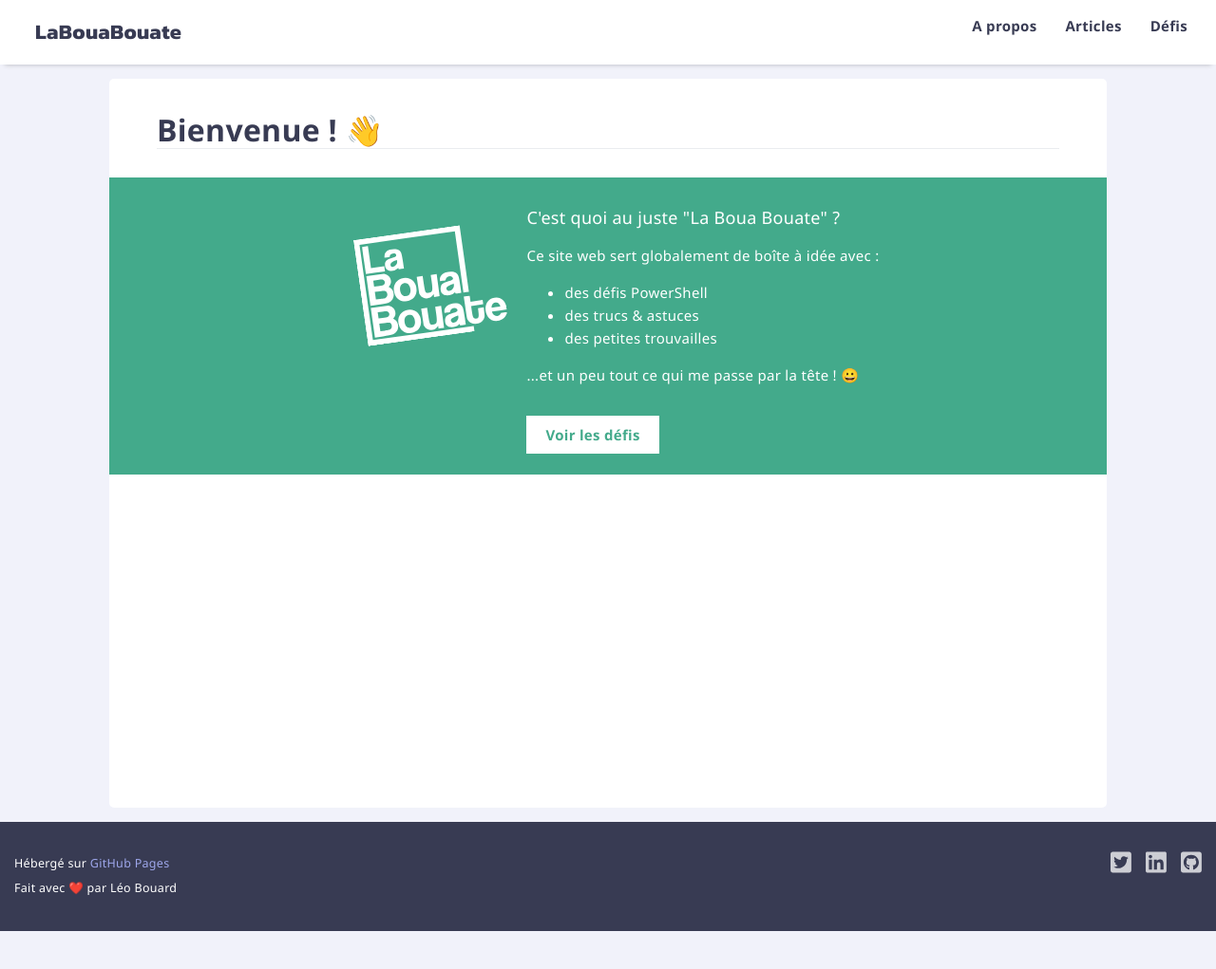
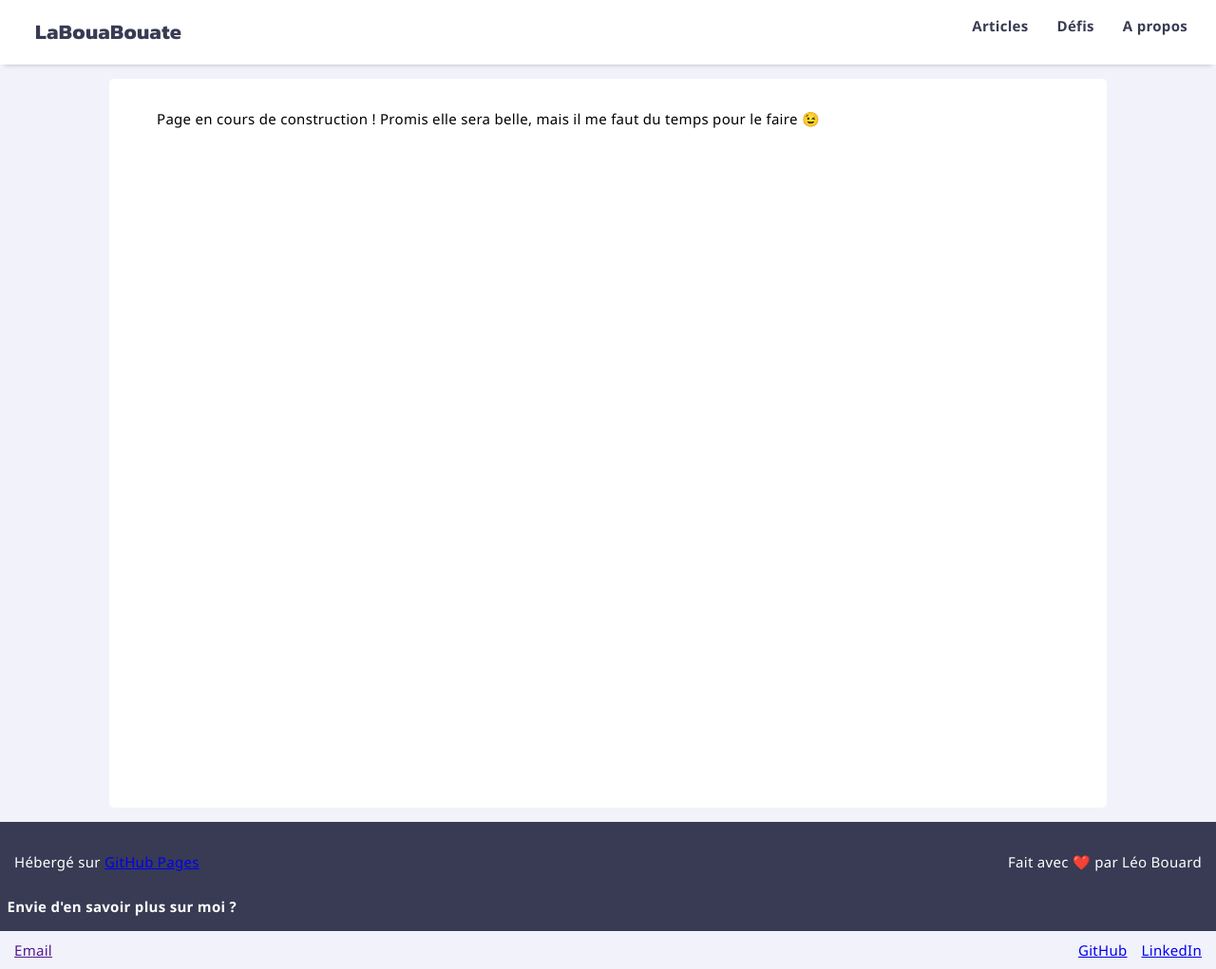
Before and after one commit to leobouard/leobouard.github.io, a Jekyll site: the page built from index.md, in a window 1280 px wide. Shown: the whole page at 95% size. Built offline with Jekyll 4.4.1, drawn with Linux system fonts in a browser that asks for light colours; our own code applies the rules of GitHub Pages for plain Markdown files; before the commit the page ends 981 px from its top, so only the background shows below that.

Commit message:
Simplification et correction du CSS + footer

```diff
--- a/_layouts/default.html
+++ b/_layouts/default.html
@@ -23,9 +23,9 @@
       <!-- Horizontal navbar -->
       <nav>
         <a href="{{ "/" | absolute_url }}" style="font-family: 'Kanit', sans-serif; font-weight: 700; font-size: 22px;">LaBouaBouate</a>
+        <a href="/about">A propos</a>
         <a href="/challenges">Défis</a>
         <a href="/howto">Articles</a>
-        <a href="/about">A propos</a>
       </nav>
     </header>
 
@@ -35,33 +35,15 @@
 
     <footer>
       <ul>
-        <li>
-          <small>Hébergé sur <a href="https://pages.github.com/" target="_blank">GitHub Pages</a><br>Fait avec ❤️ par Léo Bouard</small></li>
-        <li>
-          <a href="{{ site.github.owner_url }}" target="_blank" class="github">
-            <svg xmlns="http://www.w3.org/2000/svg" viewBox="0 0 448 512">
-              <path d="M400 32H48C21.5 32 0 53.5 0 80v352c0 26.5 21.5 48 48 48h352c26.5 0 48-21.5 48-48V80c0-26.5-21.5-48-48-48zM277.3 415.7c-8.4 1.5-11.5-3.7-11.5-8 0-5.4.2-33 .2-55.3 0-15.6-5.2-25.5-11.3-30.7 37-4.1 76-9.2 76-73.1 0-18.2-6.5-27.3-17.1-39 1.7-4.3 7.4-22-1.7-45-13.9-4.3-45.7 17.9-45.7 17.9-13.2-3.7-27.5-5.6-41.6-5.6-14.1 0-28.4 1.9-41.6 5.6 0 0-31.8-22.2-45.7-17.9-9.1 22.9-3.5 40.6-1.7 45-10.6 11.7-15.6 20.8-15.6 39 0 63.6 37.3 69 74.3 73.1-4.8 4.3-9.1 11.7-10.6 22.3-9.5 4.3-33.8 11.7-48.3-13.9-9.1-15.8-25.5-17.1-25.5-17.1-16.2-.2-1.1 10.2-1.1 10.2 10.8 5 18.4 24.2 18.4 24.2 9.7 29.7 56.1 19.7 56.1 19.7 0 13.9.2 36.5.2 40.6 0 4.3-3 9.5-11.5 8-66-22.1-112.2-84.9-112.2-158.3 0-91.8 70.2-161.5 162-161.5S388 165.6 388 257.4c.1 73.4-44.7 136.3-110.7 158.3zm-98.1-61.1c-1.9.4-3.7-.4-3.9-1.7-.2-1.5 1.1-2.8 3-3.2 1.9-.2 3.7.6 3.9 1.9.3 1.3-1 2.6-3 3zm-9.5-.9c0 1.3-1.5 2.4-3.5 2.4-2.2.2-3.7-.9-3.7-2.4 0-1.3 1.5-2.4 3.5-2.4 1.9-.2 3.7.9 3.7 2.4zm-13.7-1.1c-.4 1.3-2.4 1.9-4.1 1.3-1.9-.4-3.2-1.9-2.8-3.2.4-1.3 2.4-1.9 4.1-1.5 2 .6 3.3 2.1 2.8 3.4zm-12.3-5.4c-.9 1.1-2.8.9-4.3-.6-1.5-1.3-1.9-3.2-.9-4.1.9-1.1 2.8-.9 4.3.6 1.3 1.3 1.8 3.3.9 4.1zm-9.1-9.1c-.9.6-2.6 0-3.7-1.5s-1.1-3.2 0-3.9c1.1-.9 2.8-.2 3.7 1.3 1.1 1.5 1.1 3.3 0 4.1zm-6.5-9.7c-.9.9-2.4.4-3.5-.6-1.1-1.3-1.3-2.8-.4-3.5.9-.9 2.4-.4 3.5.6 1.1 1.3 1.3 2.8.4 3.5zm-6.7-7.4c-.4.9-1.7 1.1-2.8.4-1.3-.6-1.9-1.7-1.5-2.6.4-.6 1.5-.9 2.8-.4 1.3.7 1.9 1.8 1.5 2.6z"/>
-            </svg>
-          </a>
-        </li>
-        {% if site.linkedin %}
-        <li>
-          <a href="{{ site.linkedin }}" target="_blank" class="linkedin">
-            <svg xmlns="http://www.w3.org/2000/svg" viewBox="0 0 448 512">
-              <path d="M416 32H31.9C14.3 32 0 46.5 0 64.3v383.4C0 465.5 14.3 480 31.9 480H416c17.6 0 32-14.5 32-32.3V64.3c0-17.8-14.4-32.3-32-32.3zM135.4 416H69V202.2h66.5V416zm-33.2-243c-21.3 0-38.5-17.3-38.5-38.5S80.9 96 102.2 96c21.2 0 38.5 17.3 38.5 38.5 0 21.3-17.2 38.5-38.5 38.5zm282.1 243h-66.4V312c0-24.8-.5-56.7-34.5-56.7-34.6 0-39.9 27-39.9 54.9V416h-66.4V202.2h63.7v29.2h.9c8.9-16.8 30.6-34.5 62.9-34.5 67.2 0 79.7 44.3 79.7 101.9V416z"/>
-            </svg>
-          </a>
-        </li>
-        {% endif %}
-        {% if site.twitter %}
-        <li>
-          <a href="{{ site.twitter }}" target="_blank" class="twitter">
-            <svg xmlns="http://www.w3.org/2000/svg" viewBox="0 0 448 512">
-              <path d="M400 32H48C21.5 32 0 53.5 0 80v352c0 26.5 21.5 48 48 48h352c26.5 0 48-21.5 48-48V80c0-26.5-21.5-48-48-48zm-48.9 158.8c.2 2.8.2 5.7.2 8.5 0 86.7-66 186.6-186.6 186.6-37.2 0-71.7-10.8-100.7-29.4 5.3.6 10.4.8 15.8.8 30.7 0 58.9-10.4 81.4-28-28.8-.6-53-19.5-61.3-45.5 10.1 1.5 19.2 1.5 29.6-1.2-30-6.1-52.5-32.5-52.5-64.4v-.8c8.7 4.9 18.9 7.9 29.6 8.3a65.447 65.447 0 0 1-29.2-54.6c0-12.2 3.2-23.4 8.9-33.1 32.3 39.8 80.8 65.8 135.2 68.6-9.3-44.5 24-80.6 64-80.6 18.9 0 35.9 7.9 47.9 20.7 14.8-2.8 29-8.3 41.6-15.8-4.9 15.2-15.2 28-28.8 36.1 13.2-1.4 26-5.1 37.8-10.2-8.9 13.1-20.1 24.7-32.9 34z"/>
-            </svg>
-          </a>
-        </li>
-        {% endif %}
+        <li>Hébergé sur <a href="https://pages.github.com/" target="_blank">GitHub Pages</a></li>
+        <li>Fait avec ❤️ par Léo Bouard</li>
+      </ul>
+
+      <p><b>Envie d'en savoir plus sur moi ?</b></p>
+      <ul>
+        <li><a href="{{ site.emailAddress }}">Email</a></li>
+        <li><a href="{{ site.linkedin }}">LinkedIn</a></li>
+        <li><a href="{{ site.github.owner_url }}">GitHub</a></li>
       </ul>
     </footer>
   </body>
--- a/assets/css/links.scss
+++ /dev/null
@@ -1,26 +0,0 @@
----
----
-
-/* --- LINKS --- */
-
-footer svg {
-    height: 25px;
-    opacity: 75%;
-    fill: #fff;
-}
-
-footer svg:hover {
-    opacity: 100%;
-}
-
-.linkedin svg:hover {
-    fill: #0564c3;
-}
-
-.twitter svg:hover {
-    fill: #1d9aee;
-}
-
-.github svg:hover {
-    fill: #fff;
-}
--- a/assets/css/style.scss
+++ b/assets/css/style.scss
@@ -31,30 +31,6 @@
 header {
     margin: 0;
     margin-bottom: 15px;
-    top: 0;
-}
-
-.banner {
-    margin: 0;
-    background-color: #f9c80e;
-    display: flex;
-    justify-content: center;
-
-    img {
-        height: 20px;
-        margin-top: 15px;
-        margin-bottom: 15px;
-    }
-}
-
-.verticalNav {
-    position: absolute;
-    left: 0;
-    height: 25px;
-    margin-top: 15px;
-    margin-left: 15px;
-    fill: #000;
-    visibility: hidden;
 }
 
 /* --- NAVIGATION BAR --- */
@@ -63,7 +39,6 @@
     padding-left: 1em;
     padding-right: 1em;
     position: absolute fixed;
-    left: 0px;
     right: 0px;
     overflow: hidden;
     background-color: #fff;
@@ -317,7 +292,6 @@
     background-color: #383b53;
     color: #fff;
     padding: 0.5em;
-    bottom: 0;
     height: 100px;
     margin-top: 15px;
 }
--- a/index.md
+++ b/index.md
@@ -2,22 +2,4 @@
 permalink: /
 ---
 
-# Bienvenue ! 👋
-
-<div class="hero">
-    <div style="display: table; vertical-align: middle;">
-        <img src="/assets/images/logo_white.svg" width="150px" style="transform: rotate(-8deg); margin: 25px;">
-    </div>
-    <div>
-        <span style="font-size: large;">C'est quoi au juste "La Boua Bouate" ?</span>
-        <p>Ce site web sert globalement de boîte à idée avec :</p>
-        <ul>
-            <li>des défis PowerShell</li>
-            <li>des trucs & astuces</li>
-            <li>des petites trouvailles</li>
-        </ul>
-        <p>...et un peu tout ce qui me passe par la tête ! 😀</p>
-        <br>
-        <a href="/challenges">Voir les défis</a>
-    </div>
-</div>
+Page en cours de construction ! Promis elle sera belle, mais il me faut du temps pour le faire 😉
```
